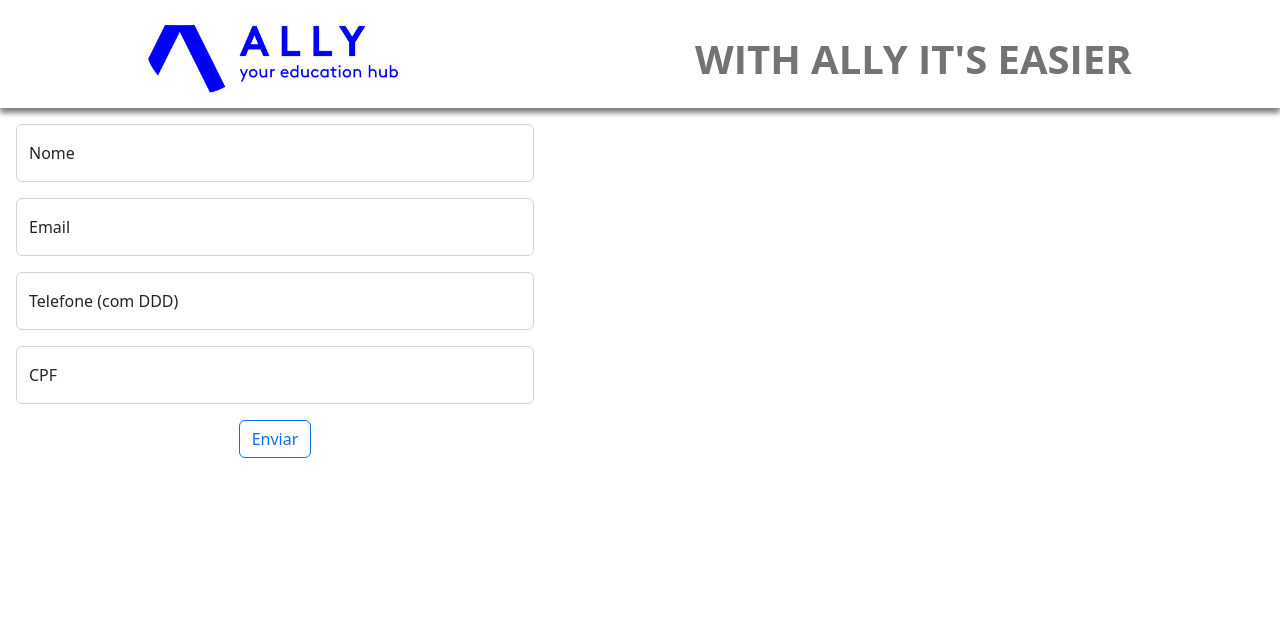
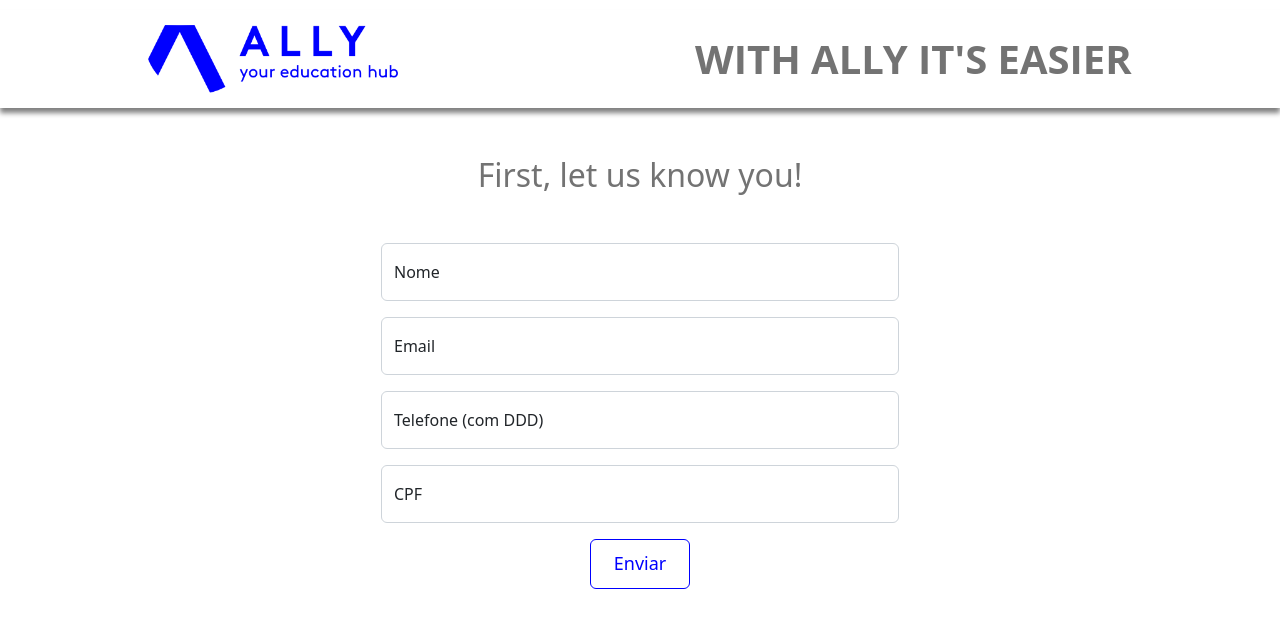
Before and after one commit to andremoraes98/allyhub, a React (Create React App) app: page /forms in a window 1280 px wide. Shown: the top 628 px of the page. Built offline with nearby package versions, Linux system fonts and the light colour scheme.

Commit message:
style: importação do arquivo CSS

```diff
--- a/src/pages/form/PessoalForm.jsx
+++ b/src/pages/form/PessoalForm.jsx
@@ -4,6 +4,7 @@ import Form from 'react-bootstrap/Form';
 import { Formik } from 'formik';
 import { useNavigate } from 'react-router-dom';
 import CustomInput from '../../components/custom input/CustomInput';
+import './PessoalForm.css';
 
 function PessoalForm() {
   const navigate = useNavigate();
@@ -39,6 +40,8 @@ function PessoalForm() {
   };
 
   return (
+    <>
+      <h2 className="text-center my-5">First, let us know you!</h2>
       <Formik
         initialValues={{
           name: '',
@@ -57,7 +60,11 @@ function PessoalForm() {
               handleChange,
               handleSubmit,
             }) => (
-            <Form noValidate onSubmit={handleSubmit}>
+              <Form
+                noValidate
+                onSubmit={handleSubmit}
+                className="mx-auto"
+              >
                 <CustomInput
                   id="name"
                   label="Nome"
@@ -98,7 +105,7 @@ function PessoalForm() {
                   touched={touched}
                 />
 
-              <div className="text-center">
+                <div className="submit-button mx-auto">
                   <Button
                     variant="outline-primary"
                     type="submit"
@@ -110,6 +117,7 @@ function PessoalForm() {
             )
           }
       </Formik>
+    </>
   );
 }
 
```
Lines whose indentation alone changed are shown as unchanged.
